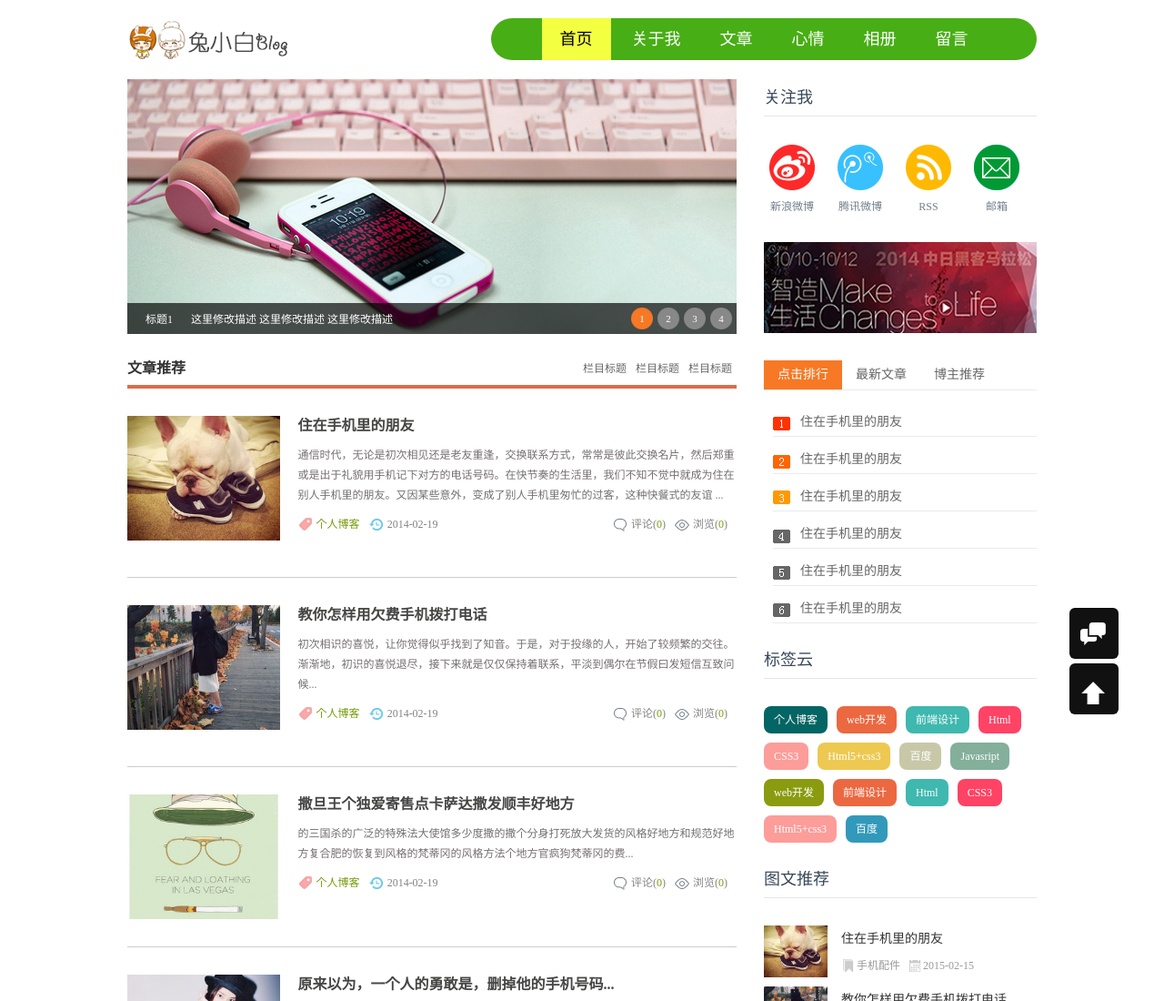
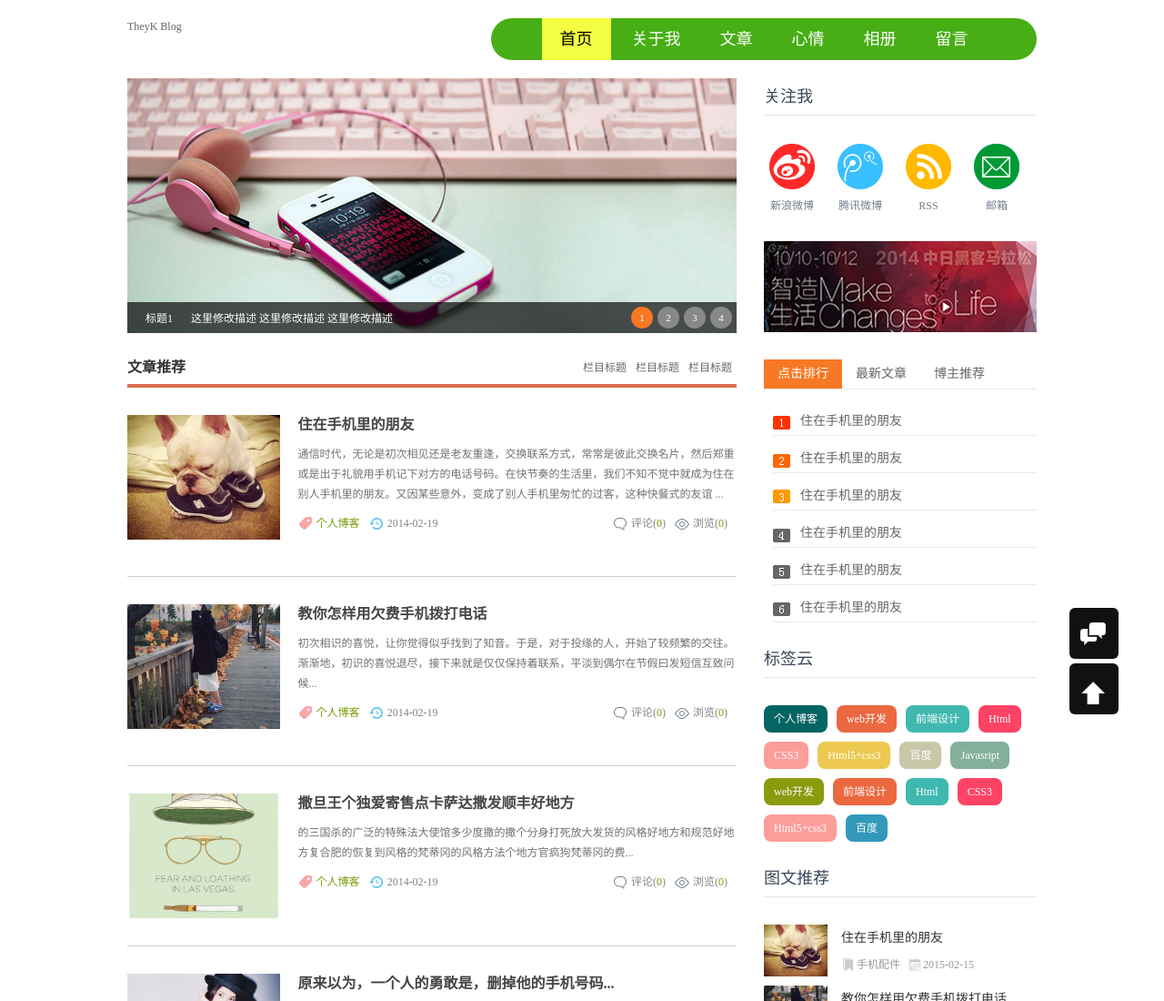
Before and after one commit to TheyK/TheyK.github.io, a plain HTML site: page index.html in a window 1280 px wide. Shown: the top 1100 px of the page at 91% size. Drawn offline with nearby package versions, Linux system fonts and the light colour scheme; a script that the page names is missing.

Commit message:
修改页眉

```diff
--- a/index.html
+++ b/index.html
@@ -14,7 +14,7 @@
 </head>
 <body>
 <header>
-  <div class="logo f_l"> <a href="/"><img src="images/logo.png"></a> </div>
+  <div class="logo f_l"> <a href="/">TheyK Blog</a> </div>
   <nav id="topnav" class="f_r">
     <ul>
       <a href="index.html" target="_blank">首页</a> <a href="news.html" target="_blank">关于我</a> <a href="p.html" target="_blank">文章</a> <a href="a.html" target="_blank">心情</a> <a href="c.html" target="_blank">相册</a> <a href="b.html" target="_blank">留言</a>
```
